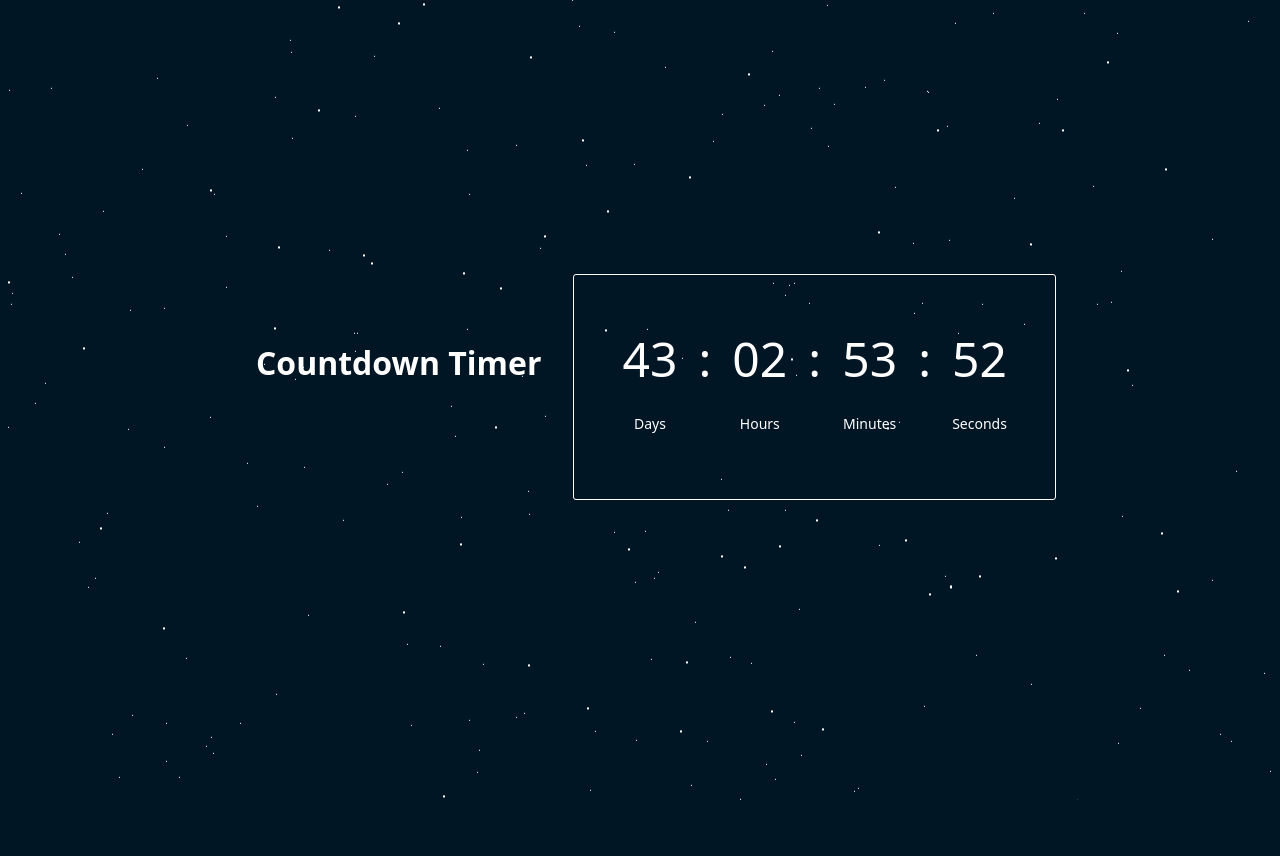
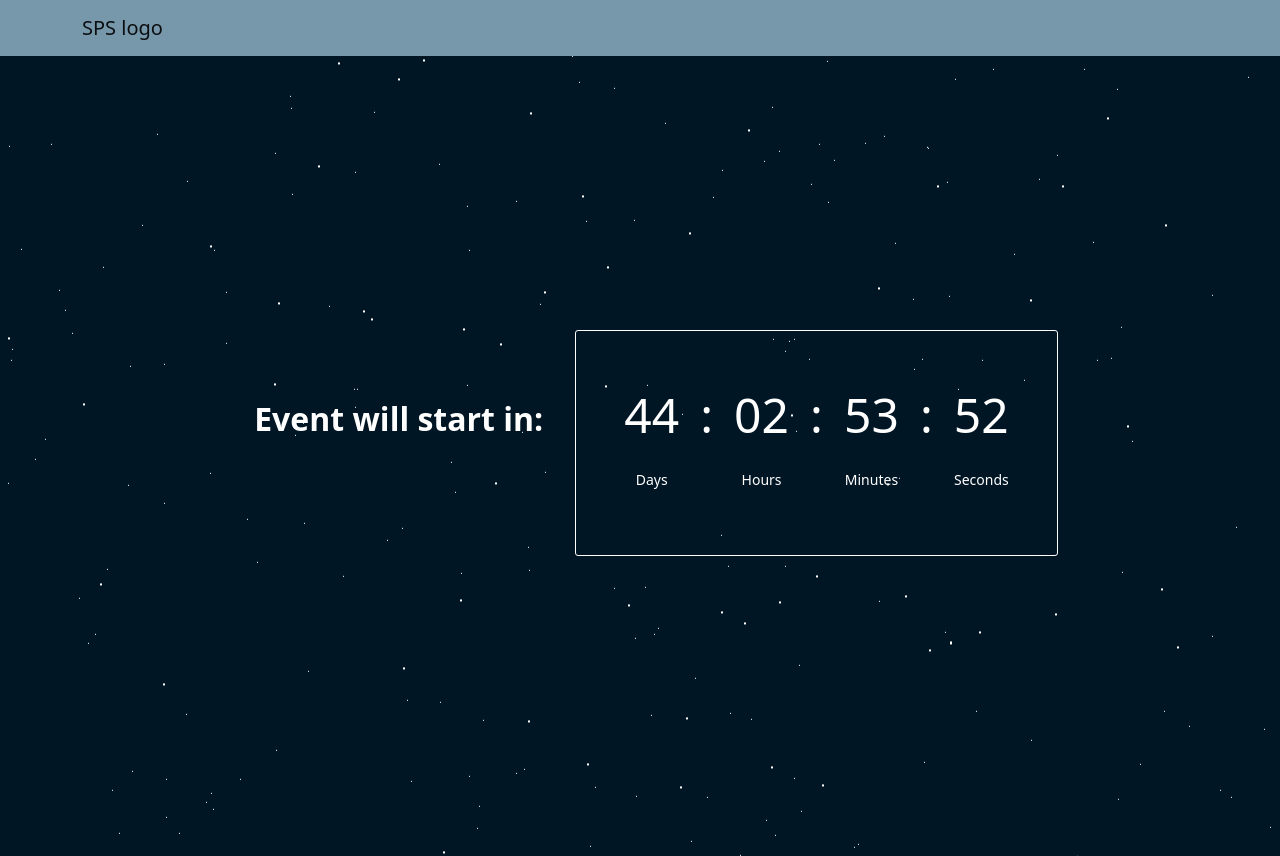
Before and after one commit to aman-av/ieeecodehunt2022, a React (Create React App) app in the folder client/: page /Wait in a window 1280 px wide. Before the commit the page ends 800 px from the top, so only its background shows below. Built offline with nearby package versions, Linux system fonts and the light colour scheme.

Commit message:
improved functionality

```diff
--- a/client/src/App.js
+++ b/client/src/App.js
@@ -10,8 +10,8 @@ import Example from "./example";
 import Test from "./Test";
 
 function App() {
-  const eventEndDate =  new Date(2021,9,9,16,15,0,0);
-  const eventStartDate = new Date(2021,9,8,16,9,0,0);
+  const eventEndDate =  new Date(2021,9,9,16,31,0,0);
+  const eventStartDate = new Date(2021,9,9,16,9,0,0);
   return (
     <div>
       {/* <Header /> */}
--- a/client/src/Dashboard.js
+++ b/client/src/Dashboard.js
@@ -354,8 +354,8 @@ function Dashboard(props) {
   const [usn, setusn] = useState(localStorage.getItem("usn"));
   const [page, setPage] = useState("crossword");
   const [isLoading, setLoading] = useState(true);
-  const [second,setSecond] = useState(0);
-  const [minute,setMinute] = useState(0);
+  const [second, setSecond] = useState(0);
+  const [minute, setMinute] = useState(0);
   // const [crosswordCounter, setCrosswordCounter] =
   //   useState(intiCrosswordCounter);
 
@@ -462,8 +462,8 @@ function Dashboard(props) {
       D10: 4,
     };
     var data = localStorage.getItem("guesses");
-    if(data == undefined){
-      data = {"date":1631102422824,"guesses":{}};
+    if (data == undefined) {
+      data = { date: 1631102422824, guesses: {} };
     }
     const guesses = JSON.parse(data).guesses;
     Object.keys(guesses).forEach((guess_key) => {
@@ -580,8 +580,8 @@ function Dashboard(props) {
   }, []);
 
   const mystyle = {
-    height: "100vh",
-    width: "100vw",
+    // height: "60%",
+    // width: "60vw",
   };
   const onCrosswordCorrect = useCallback(
     (isCorrect) => {
@@ -599,15 +599,14 @@ function Dashboard(props) {
   } else {
     if (page === "crossword") {
       return (
-        <div style={mystyle}>
-          <Container>
-
+        <div>
+        {/* // <Container> */}
           <Navbar style={{ backgroundColor: "#7798ab", color: "black" }}>
             <Container>
-          <Navbar.Brand href="#home">IEEE logo  </Navbar.Brand>
+              <Navbar.Brand href="#home">SPS logo </Navbar.Brand>
               <Nav className="me-auto" style={{ color: "black" }}>
                 <Navbar.Text>
-            Signed in as: {localStorage.getItem('name')}
+                  {localStorage.getItem("name")}
                 </Navbar.Text>
                 <Nav.Link href="/Final">Leaderboard</Nav.Link>
                 {/* <Nav.Link href="/">Login</Nav.Link> */}
@@ -646,7 +645,6 @@ function Dashboard(props) {
                 {/* {minute<10 ? <p>0{minute}</p> : <p>{minute}</p>} : {second} */}
                 {/* {minute<0 ? {0{minute}} :{minute}}:
                   {second<0 ? {0{second}} :{second}} */}
-
               </p>
             </Col>
             <Col></Col>
@@ -663,15 +661,17 @@ function Dashboard(props) {
           >
             Reset
           </Button>
-            <Button onClick={() => getPoints()}>GetScore</Button>
-            <Button onClick={() => handleDone()}>Done</Button>
+          {/* <Button onClick={() => getPoints()}>GetScore</Button>
+          <Button onClick={() => handleDone()}>Done</Button> */}
 
           <h4>{messages}</h4>
 
           <Row>
-              <CrosswordWrapper style={{ marginTop: "70px", color: "#7798AB" }}>
+            <CrosswordWrapper
+              style={{paddingRight: "200px", paddingLeft :" 200px", marginTop: "70px", color: "#7798AB" }}
+            >
               <Crossword
-                  style={{ height: "250px" }}
+                style={{ height: "100px" }}
                 data={data}
                 ref={crossword}
                 theme={{
@@ -684,8 +684,9 @@ function Dashboard(props) {
               />
             </CrosswordWrapper>
           </Row>
-          </Container>
         </div>
+        // {/* </Container> */}
+
       );
     } else if (page === "final") {
       // console.log("step1");
--- a/client/src/Final.js
+++ b/client/src/Final.js
@@ -1,30 +1,26 @@
 import React from "react";
 import { Button, Table, Container } from "react-bootstrap";
 import { useState, useEffect } from "react";
-import {  Navbar, Nav } from "react-bootstrap";
+import { Navbar, Nav } from "react-bootstrap";
 
 export default function Final(props) {
-  const [done, setdone] = useState(false)
-  const [usn, setUsn] = useState(localStorage.getItem('usn'))
+  const [done, setdone] = useState(false);
+  const [usn, setUsn] = useState(localStorage.getItem("usn"));
   const [arr, setarr] = useState([]);
   useEffect(() => {
     fetch(`api/4/${usn}`)
       .then((res) => res.json())
-        .then((result) => {if(result.participant[0].crossworddone===true)setdone(true);})
-
-  }, [])
+      .then((result) => {
+        if (result.participant[0].crossworddone === true) setdone(true);
+      });
+  }, []);
   useEffect(() => {
-
-    fetch('/api/7')
-    .then(response=>response.json())
-    .then(out=>{
+    fetch("/api/7")
+      .then((response) => response.json())
+      .then((out) => {
         setarr(out);
-    })
-
-
-
-
-  }, [arr])
+      });
+  }, [arr]);
 
   useEffect(() => {
     window.history.pushState(null, document.title, window.location.href);
@@ -41,40 +37,35 @@ export default function Final(props) {
     setend(true);
   };
   const getDate = () => {
-    fetch('/api/6')
-    .then((res) => res.json()
-    ).then(
-      result => {
-        console.log(props.eventStartDate.getTime())
+    fetch("/api/6")
+      .then((res) => res.json())
+      .then((result) => {
+        console.log(props.eventStartDate.getTime());
         console.log(result.dates[0].eventstarttime);
-      }
-    ).catch((e) =>{
+      })
+      .catch((e) => {
         console.log(e);
-    })
-
-
-  }
+      });
+  };
   return (
-    <Container>
+    <div>
       <Navbar style={{ backgroundColor: "#7798ab", color: "black" }}>
         <Container>
-          <Navbar.Brand href="#home">IEEE logo  </Navbar.Brand>
+          <Navbar.Brand href="#home">SPS logo </Navbar.Brand>
           <Nav className="me-auto" style={{ color: "black" }}>
-          <Navbar.Text>
-            Signed in as: {localStorage.getItem('name')}
-          </Navbar.Text>
+            <Navbar.Text>{localStorage.getItem("name")}</Navbar.Text>
             {/* <Nav.Link href="/Final">Leaderboard</Nav.Link> */}
             {/* <Nav.Link href="/">Login</Nav.Link> */}
             {/* <Nav.Link href="/Quiz">Quiz</Nav.Link> */}
             {/* <Nav.Link href="/Wait">Wait</Nav.Link> */}
 
-            {
-              !done?<Nav.Link href="/Dashboard">Crossword</Nav.Link>:''}
+            {!done ? <Nav.Link href="/Dashboard">Crossword</Nav.Link> : ""}
             {/* <Nav.Link href="/Example">Example</Nav.Link>
             <Nav.Link href="/Test">Test</Nav.Link> */}
           </Nav>
         </Container>
       </Navbar>
+      <Container>
       <div>
         <div>
           <h3
@@ -88,6 +79,7 @@ export default function Final(props) {
             Leaderboard
           </h3>
         </div>
+        <p style = {{ color : "white"}}>Please Note : Same Scores are given rank on the basis of total time taken</p>
         <Table
           bordered
           style={{
@@ -117,27 +109,25 @@ export default function Final(props) {
               backgroundColor: "rgba(119, 152, 171, 0.6)",
             }}
           >
-           {arr.map(arr=>(
-             <tr key = {arr.value._id}>
-           <td>{arr.key+1}</td>
+            {arr.map((arr) => (
+              <tr key={arr.value._id}>
+                <td>{arr.key + 1}</td>
                 <td>{arr.value.name}</td>
-           <td>{arr.value.quizpoints*10}</td>
+                <td>{arr.value.quizpoints * 10}</td>
                 <td>{arr.value.crosswordpoints}</td>
                 <td>{arr.value.totalpoints}</td>
               </tr>
             ))}
-
           </tbody>
         </Table>
-      <Button onClick={handler} style={{ backgroundColor: "#850505" }}>
+        {/* <Button onClick={handler} style={{ backgroundColor: "#850505" }}>
         End
       </Button>
       <Button onClick={getDate} style={{ backgroundColor: "#850505" }}>
         Get Date
-      </Button>
+      </Button> */}
       </div>
-
       </Container>
-
+    </div>
   );
 }
--- a/client/src/Login.js
+++ b/client/src/Login.js
@@ -105,10 +105,10 @@ function Login(props) {
 
   if (page === "login") {
     return (
-      <Container>
+      <div>
         <Navbar style={{ backgroundColor: "#7798ab", color: "black" }}>
         <Container>
-          <Navbar.Brand href="#home">IEEE logo  </Navbar.Brand>
+          <Navbar.Brand href="#home">SPS logo  </Navbar.Brand>
           <Nav className="me-auto" style={{ color: "black" }}>
 
             {/* <Nav.Link href="/Final">Leaderboard</Nav.Link>
@@ -146,12 +146,12 @@ function Login(props) {
             backgroundColor="#011624"
             onClick={handler}
           >
-            Start Quiz
+            Enter Event
           </Button>
         </div>
       </div>
+      </div>
 
-      </Container>
 
     );
   } else if (page === "quiz") {
--- a/client/src/Quiz.js
+++ b/client/src/Quiz.js
@@ -65,7 +65,7 @@ export default function Quiz(props) {
         {
           answerText:
             "D.\\enspace \\frac{1}{a^2} sin \\Big(\\frac{a}{b}\\Big) t",
-          isCorrect: true,
+          isCorrect: false,
         },
       ],
       questionType: "equation",
@@ -367,9 +367,16 @@ export default function Quiz(props) {
             } else if (participant.entrydone === true) {
               console.log("quiz");
               console.log(isLoading);
-              setCurrentQuestion(participant.quizQuestionIndex);
-              setScore(participant.quizpoints);
-              setCountDownTime(participant.quizCountDownTime);
+              if(participant.quizQuestionIndex < 14){
+                setCurrentQuestion(participant.quizQuestionIndex);
+                setScore(participant.quizpoints);
+                setCountDownTime(participant.quizCountDownTime);
+              }
+              else{
+                setShowScore(true)
+                setScore(participant.quizpoints);
+              }
+
               setPage("quiz");
             } else {
               console.log("login");
@@ -517,10 +524,10 @@ export default function Quiz(props) {
         <>
         <Navbar style={{ backgroundColor: "#7798ab", color: "black" }}>
         <Container>
-          <Navbar.Brand href="#home">IEEE logo  </Navbar.Brand>
+          <Navbar.Brand href="#home">SPS logo  </Navbar.Brand>
           <Nav className="me-auto" style={{ color: "black" }}>
-          <Navbar.Text>
-            Signed in as: {localStorage.getItem('name')}
+          <Navbar.Text style = {{alignItems:"end"}}>
+            {localStorage.getItem('name')}
           </Navbar.Text>
             {/* <Nav.Link href="/Final">Leaderboard</Nav.Link>
             <Nav.Link href="/">Login</Nav.Link>
--- a/client/src/wait.js
+++ b/client/src/wait.js
@@ -4,6 +4,7 @@ import "./wait-page-style.css";
 import "./login_page_style.css";
 import { Redirect } from "react-router-dom";
 import { Container } from "react-bootstrap";
+import { Navbar, Nav } from "react-bootstrap";
 
 export default function WaitPage(props) {
   const [day, setDay] = useState();
@@ -85,13 +86,32 @@ export default function WaitPage(props) {
   } else {
     if (page == true) {
       return (
+      <div>
+        <Navbar style={{ backgroundColor: "#7798ab", color: "black" }}>
+        <Container>
+          <Navbar.Brand href="#home">SPS logo  </Navbar.Brand>
+          <Nav className="me-auto" style={{ color: "black" }}>
+          <Navbar.Text style = {{alignContent:"center"}}>
+            {localStorage.getItem('name')}
+          </Navbar.Text>
+
+            {/* <Nav.Link href="/Final">Leaderboard</Nav.Link>
+            <Nav.Link href="/">Login</Nav.Link>
+            <Nav.Link href="/Quiz">Quiz</Nav.Link>
+            <Nav.Link href="/Wait">Wait</Nav.Link>
+            <Nav.Link href="/Dashboard">Crossword</Nav.Link> */}
+            {/* <Nav.Link href="/Example">Example</Nav.Link>
+            <Nav.Link href="/Test">Test</Nav.Link> */}
+          </Nav>
+        </Container>
+      </Navbar>
         <section className="timer-container">
           <div id="stars"></div>
           <div id="stars2"></div>
           <section className="timer">
             <div>
               <span className="mdi mdi-calender-clock timer-icon"></span>
-              <h2>Countdown Timer</h2>
+              <h2>Event will start in:</h2>
             </div>
             <div>
               <section>
@@ -152,6 +172,7 @@ export default function WaitPage(props) {
             </div>
           </section>
         </section>
+        </div>
       );
     } else {
       return <Redirect to="/Quiz" />;
```
Lines whose indentation alone changed are shown as unchanged.
